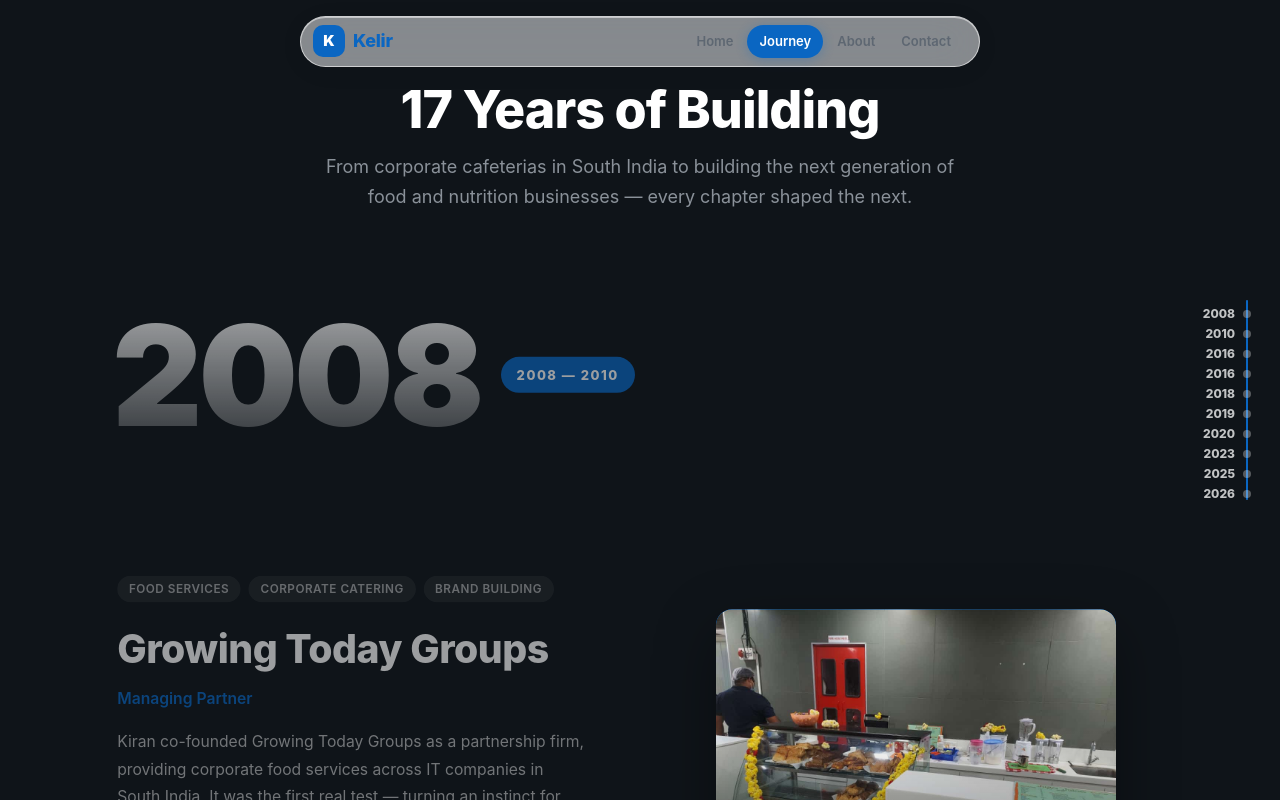
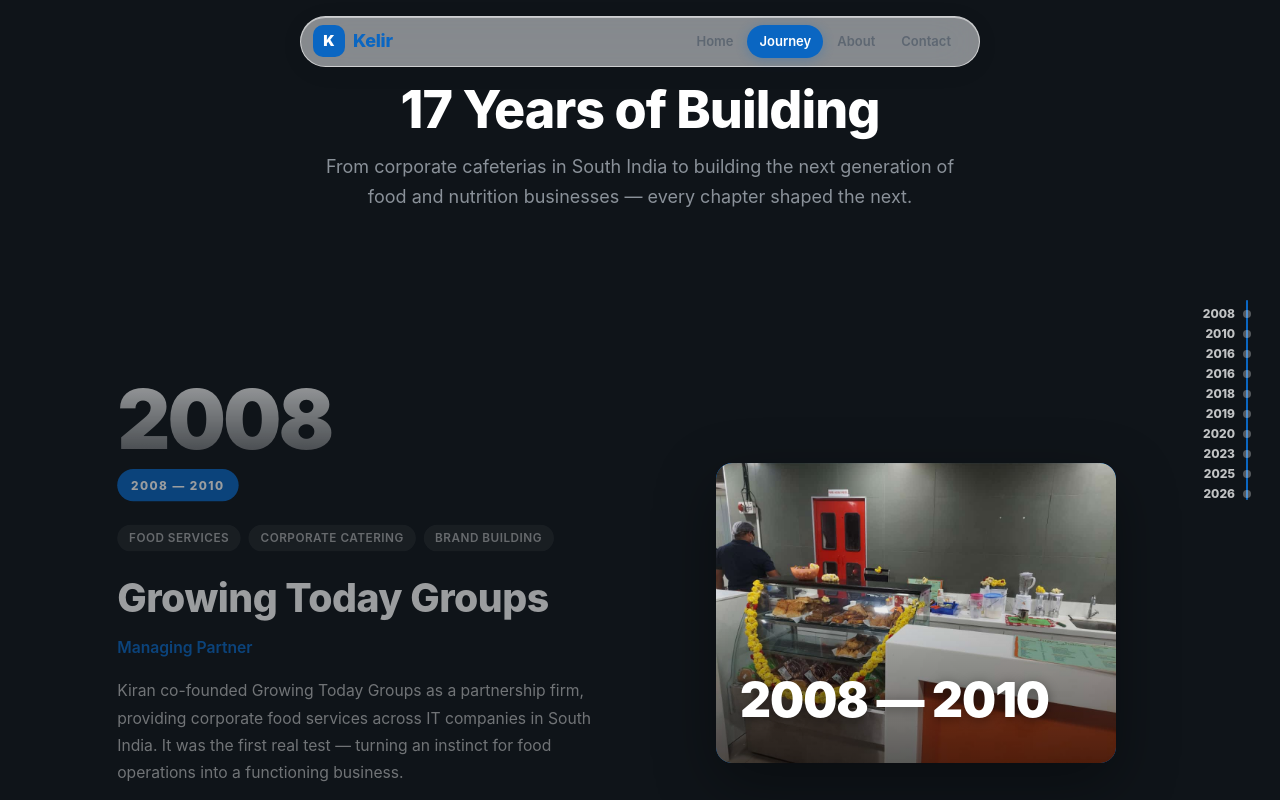
Before and after one commit to EMvenugopal/kelir-groups, a React (Vite) app: page /journey in a window 1280 px wide. Shown: the top 800 px of the page. Built offline with nearby package versions, Linux system fonts and the light colour scheme.

Commit message:
Add founder photos, restructure journey years into content column

```diff
--- a/src/components/About.jsx
+++ b/src/components/About.jsx
@@ -45,7 +45,7 @@ export default function About() {
               viewport={{ once: true }}
               transition={{ duration: 0.6 }}
             >
-              <span className="founder-initials">KR</span>
+              <img src="/photos/kr2.png" alt={company.founder} loading="lazy" />
             </motion.div>
             <motion.div
               className="founder-text"
--- a/src/components/ScrollJourney.jsx
+++ b/src/components/ScrollJourney.jsx
@@ -9,7 +9,6 @@ function EraChapter({ era, index }) {
     offset: ['start end', 'end start'],
   })
 
-  const y = useTransform(scrollYProgress, [0, 1], [80, -80])
   const opacity = useTransform(scrollYProgress, [0, 0.2, 0.8, 1], [0, 1, 1, 0])
   const scale = useTransform(scrollYProgress, [0, 0.2, 0.8, 1], [0.95, 1, 1, 0.95])
 
@@ -18,20 +17,15 @@ function EraChapter({ era, index }) {
   return (
     <div ref={ref} className="era-chapter" data-era={era.id}>
       <div className="era-inner">
-        {/* Year marker */}
-        <motion.div
-          className="era-year-marker"
-          style={{ y, opacity }}
-        >
-          <span className="era-year-big">{era.year}</span>
-          <span className="era-year-range">{era.yearRange}</span>
-        </motion.div>
-
         {/* Content side */}
         <motion.div
           className={`era-content ${isEven ? 'era-content--left' : 'era-content--right'}`}
           style={{ opacity, scale }}
         >
+          <div className="era-year-block">
+            <span className="era-year-big">{era.year}</span>
+            <span className="era-year-range">{era.yearRange}</span>
+          </div>
           <div className="era-tags">
             {era.tags.map((tag) => (
               <span key={tag} className="era-tag">{tag}</span>
--- a/src/index.css
+++ b/src/index.css
@@ -360,9 +360,7 @@ main { flex: 1; }
 }
 .hero-card-photo-inner img {
   width: 100%;
-  height: 100%;
-  object-fit: cover;
-  object-position: top center;
+  height: auto;
   display: block;
 }
 .hero-card-body {
@@ -707,46 +705,47 @@ main { flex: 1; }
   width: 100%;
 }
 
-.era-year-marker {
-  grid-column: 1 / -1;
+.era-content {
   grid-row: 1;
   display: flex;
-  align-items: center;
-  gap: 20px;
+  flex-direction: column;
+}
+.era-content--right {
+  grid-column: 2;
+  text-align: right;
+}
+.era-content--left {
+  grid-column: 1;
+}
+
+.era-year-block {
+  display: flex;
+  flex-direction: column;
+  align-items: flex-start;
+  gap: 8px;
   margin-bottom: 24px;
 }
+.era-content--right .era-year-block { align-items: flex-end; }
 .era-year-big {
-  font-size: clamp(72px, 12vw, 140px);
+  font-size: clamp(56px, 7vw, 84px);
   font-weight: 900;
-  letter-spacing: -4px;
-  line-height: 0.9;
-  background: linear-gradient(180deg, #ffffff 0%, rgba(255, 255, 255, 0.3) 100%);
+  letter-spacing: -3px;
+  line-height: 1;
+  background: linear-gradient(180deg, #ffffff 0%, rgba(255, 255, 255, 0.35) 100%);
   -webkit-background-clip: text;
   background-clip: text;
   color: transparent;
 }
 .era-year-range {
-  font-size: 13px;
+  font-size: 12px;
   font-weight: 800;
   color: #fff;
   text-transform: uppercase;
   letter-spacing: 1.5px;
-  padding: 8px 16px;
+  padding: 7px 14px;
   border-radius: var(--radius-full);
   background: var(--blue);
   white-space: nowrap;
-}
-
-.era-content {
-  padding-right: 24px;
-  grid-row: 2;
-}
-.era-content--right {
-  grid-column: 2;
-  text-align: right;
-}
-.era-content--left {
-  grid-column: 1;
 }
 
 .era-tags {
@@ -819,7 +818,8 @@ main { flex: 1; }
 .era-visual {
   display: flex;
   justify-content: center;
-  grid-row: 2;
+  align-items: center;
+  grid-row: 1;
 }
 .era-visual--right { grid-column: 2; }
 .era-visual--left { grid-column: 1; }
@@ -872,7 +872,8 @@ main { flex: 1; }
   .era-content--right .era-highlights { align-items: flex-start; }
   .era-content--right .era-highlights li { padding-right: 0; padding-left: 16px; }
   .era-content--right .era-highlights li::before { left: 0; right: auto; }
-  .era-year-marker { grid-column: 1; }
+  .era-content--right .era-year-block { align-items: flex-start; }
+  .era-content { grid-column: 1; }
 }
 
 /* ===== DIVISIONS ===== */
@@ -1304,18 +1305,15 @@ main { flex: 1; }
   align-items: center;
 }
 .founder-photo {
-  aspect-ratio: 3/4;
   border-radius: var(--radius);
   background: linear-gradient(135deg, var(--blue-light), var(--bg));
-  display: grid;
-  place-items: center;
   overflow: hidden;
-}
-.founder-initials {
-  font-size: 80px;
-  font-weight: 900;
-  color: var(--blue);
-  opacity: 0.15;
+  box-shadow: 0 20px 60px rgba(0, 0, 0, 0.12);
+}
+.founder-photo img {
+  width: 100%;
+  height: auto;
+  display: block;
 }
 .founder-text h2 {
   font-size: clamp(28px, 3.5vw, 40px);
@@ -1480,7 +1478,7 @@ main { flex: 1; }
   .hero-grid { grid-template-columns: 1fr; }
   .hero-side { max-width: 100%; margin-left: 0; }
   .hero-card { display: flex; flex-direction: column; max-width: 100%; margin-left: 0; }
-  .hero-card-photo { width: 100%; height: 280px; }
+  .hero-card-photo { width: 100%; }
   .orbit-display { height: 400px; }
   .gallery-masonry { columns: 2; }
   .values-grid { grid-template-columns: repeat(2, 1fr); }
```
Also changed, not shown: public/photos/kr2.png (added).
